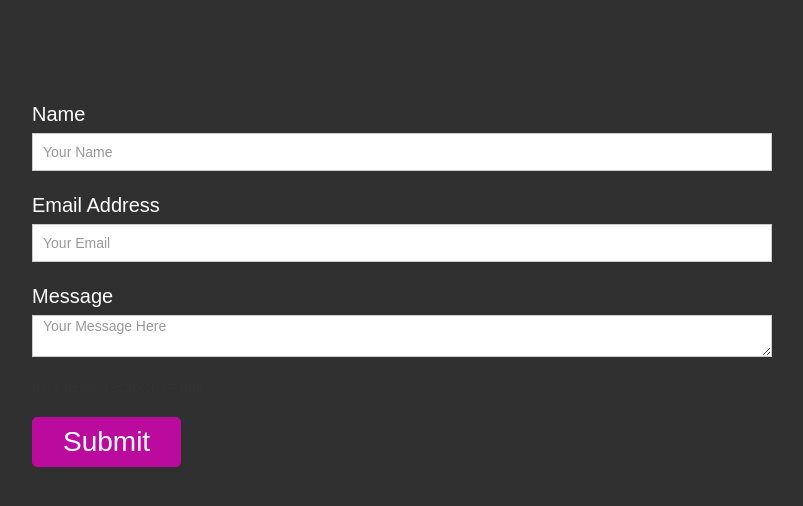
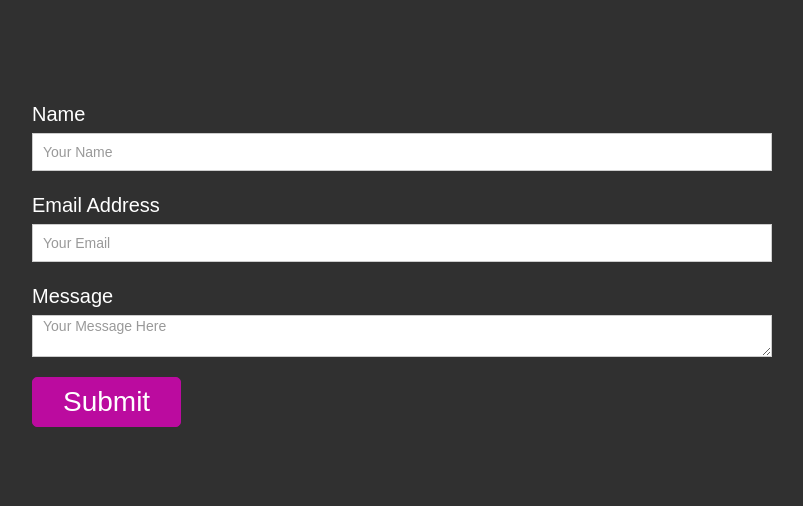
Before and after one commit to firstfruits/Test, a plain HTML site: page index.html in a window 1280 px wide. Shown: the whole page, without its empty margins (238-1041 px from the left). Drawn offline with nearby package versions, Linux system fonts and the light colour scheme.

Commit message:
Update index.html

```diff
--- a/index.html
+++ b/index.html
@@ -19,7 +19,7 @@
   <div class="container w-container">
     <div class="w-form">
       <form id="wf-form-Contact" name="wf-form-Contact" data-name="Contact" action="/#" method="post" netlify="data-netlify=&quot;true&quot;" netlify-honeypot="data-netlify=&quot;bot-field&quot;"><label for="bot-field" class="label hidden">bot-field</label><input type="text" class="text-field-2 w-input" maxlength="256" name="bot-field" data-name="bot-field" placeholder="bot field" id="bot-field"><label for="Name-2" class="label">Name</label><input type="text" class="text-field w-input" maxlength="256" name="Name" data-name="Name" placeholder="Your Name" id="Name"><label for="email" class="label">Email Address</label><input type="email" class="text-field w-input" maxlength="256" name="email" data-name="Email" placeholder="Your Email" id="email" required=""><label for="Message" class="label">Message</label><textarea id="Message" name="Message" placeholder="Your Message Here" maxlength="5000" data-name="Message" class="text-field w-input"></textarea>
-        <div class="captcha">data-netlify-recaptcha="true"</div><input type="submit" value="Submit" data-wait="Please wait..." class="button w-button"></form>
+        <div class="captcha" data-netlify-recaptcha="true"></div><input type="submit" value="Submit" data-wait="Please wait..." class="button w-button"></form>
       <div class="w-form-done">
         <div>Thank you! Your submission has been received!</div>
       </div>
```
